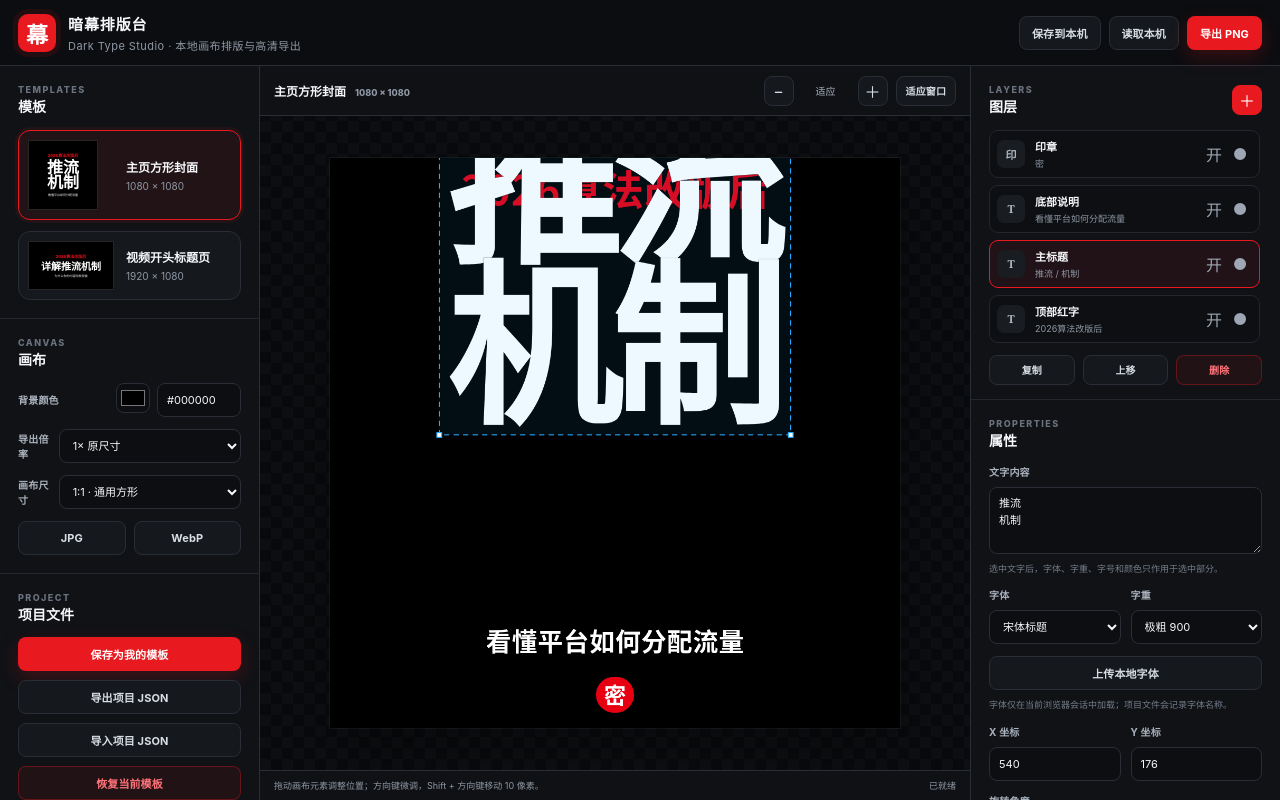
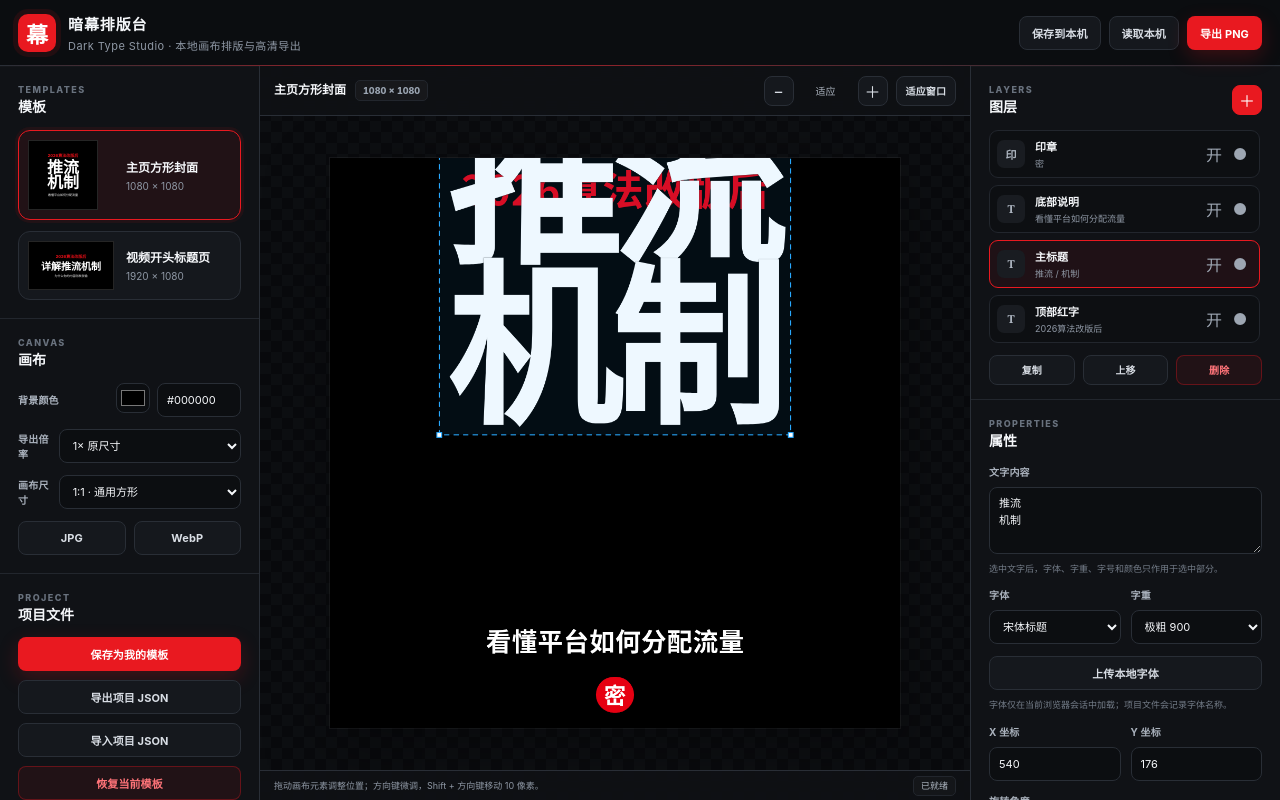
Before and after one commit to Kvxw1105/dark-type-studio, a website: page index.html in a window 1280 px wide. Drawn offline with Linux system fonts and the light colour scheme.

Commit message:
feat: upgrade creative workspace visual system

```diff
--- a/app.js
+++ b/app.js
@@ -1,6 +1,6 @@
 "use strict";
 
-const APP_VERSION = "1.3.0";
+const APP_VERSION = "1.4.0";
 const STORAGE_KEY = "dark-type-studio:last-project";
 const CUSTOM_TEMPLATES_KEY = "dark-type-studio:custom-templates";
 const MAX_HISTORY = 60;
--- a/package.json
+++ b/package.json
@@ -1,6 +1,6 @@
 {
   "name": "dark-type-studio",
-  "version": "1.3.0",
+  "version": "1.4.0",
   "private": true,
   "description": "黑底红白字封面与视频标题页的纯前端排版工具",
   "scripts": {
--- a/scripts/smoke-test.mjs
+++ b/scripts/smoke-test.mjs
@@ -33,8 +33,8 @@ assert(js.includes('exportImage("image/jpeg"'), "缺少 JPG 导出");
 assert(js.includes('exportImage("image/webp"'), "缺少 WebP 导出");
 assert(js.includes("new FontFace"), "缺少本地字体加载能力");
 assert(css.includes(".workspace"), "缺少工作区布局样式");
-assert(pkg.version === "1.3.0", "package.json 版本应为 1.3.0");
-assert(js.includes('APP_VERSION = "1.3.0"'), "app.js 版本与 package.json 不一致");
+assert(pkg.version === "1.4.0", "package.json 版本应为 1.4.0");
+assert(js.includes('APP_VERSION = "1.4.0"'), "app.js 版本与 package.json 不一致");
 assert(html.includes('id="layerRotation"'), "缺少图层旋转控件");
 assert(html.includes('data-mobile-view="canvas"'), "缺少移动端工作区切换");
 assert(html.includes('id="canvasPreset"'), "缺少社媒画布尺寸预设");
--- a/styles.css
+++ b/styles.css
@@ -62,6 +62,17 @@ body {
   z-index: 20;
 }
 
+.topbar::after {
+  position: absolute;
+  right: 0;
+  bottom: -1px;
+  left: 0;
+  height: 1px;
+  background: linear-gradient(90deg, transparent, rgba(233, 25, 32, 0.7) 35%, rgba(233, 25, 32, 0.2) 68%, transparent);
+  content: "";
+  pointer-events: none;
+}
+
 .brand-block {
   display: flex;
   align-items: center;
@@ -116,6 +127,7 @@ body {
   background: var(--panel);
   scrollbar-color: #343a43 transparent;
   scrollbar-width: thin;
+  box-shadow: inset 0 1px rgba(255, 255, 255, 0.02);
 }
 
 .left-panel {
@@ -129,7 +141,10 @@ body {
 .panel-section {
   padding: 18px;
   border-bottom: 1px solid var(--border-soft);
+  transition: background 180ms ease;
 }
+
+.panel-section:hover { background: rgba(255, 255, 255, 0.012); }
 
 .section-heading-row {
   display: flex;
@@ -318,6 +333,9 @@ textarea:focus {
   box-shadow: 0 0 0 3px var(--focus);
 }
 
+button:focus-visible,
+label:focus-within { outline: 2px solid var(--red); outline-offset: 2px; }
+
 input[type="color"] {
   width: 34px;
   height: 30px;
@@ -442,6 +460,7 @@ input[type="range"] {
   padding: 0 14px;
   border-bottom: 1px solid var(--border);
   background: rgba(15, 17, 21, 0.94);
+  backdrop-filter: blur(12px);
 }
 
 .stage-title-block {
@@ -456,6 +475,15 @@ input[type="range"] {
 .statusbar {
   color: var(--muted);
   font-size: 9px;
+}
+
+.stage-title-block small {
+  padding: 4px 7px;
+  border: 1px solid var(--border-soft);
+  border-radius: 5px;
+  background: rgba(255, 255, 255, 0.035);
+  color: #9ba5b2;
+  font-variant-numeric: tabular-nums;
 }
 
 .icon-button {
@@ -498,6 +526,10 @@ input[type="range"] {
   transform-origin: center center;
 }
 
+.canvas-shell:has(#designCanvas:focus-visible) {
+  box-shadow: var(--shadow), 0 0 0 1px rgba(233, 25, 32, 0.6), 0 0 0 4px rgba(233, 25, 32, 0.08);
+}
+
 #designCanvas {
   display: block;
   background: #000;
@@ -507,6 +539,18 @@ input[type="range"] {
 
 #designCanvas.dragging {
   cursor: grabbing;
+}
+
+#statusMessage {
+  display: inline-flex;
+  align-items: center;
+  min-height: 20px;
+  padding: 0 7px;
+  border: 1px solid var(--border-soft);
+  border-radius: 5px;
+  background: rgba(255, 255, 255, 0.025);
+  color: #aeb7c2;
+  font-variant-numeric: tabular-nums;
 }
 
 .statusbar {
@@ -830,3 +874,14 @@ input[type="range"] {
     display: none;
   }
 }
+
+@media (prefers-reduced-motion: reduce) {
+  *,
+  *::before,
+  *::after {
+    scroll-behavior: auto !important;
+    transition-duration: 0.01ms !important;
+    animation-duration: 0.01ms !important;
+    animation-iteration-count: 1 !important;
+  }
+}
```
Also changed, not shown: README.md.
